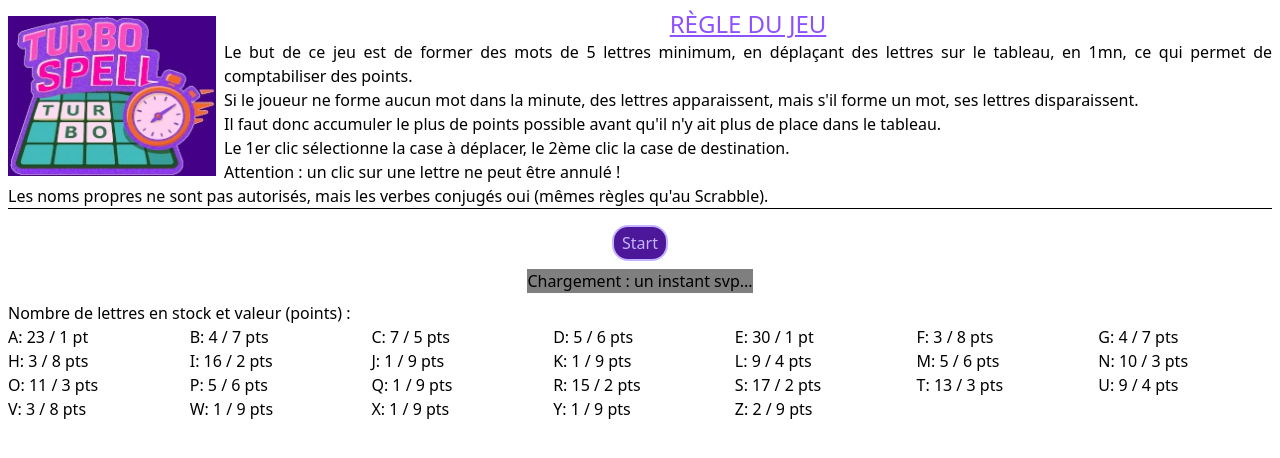
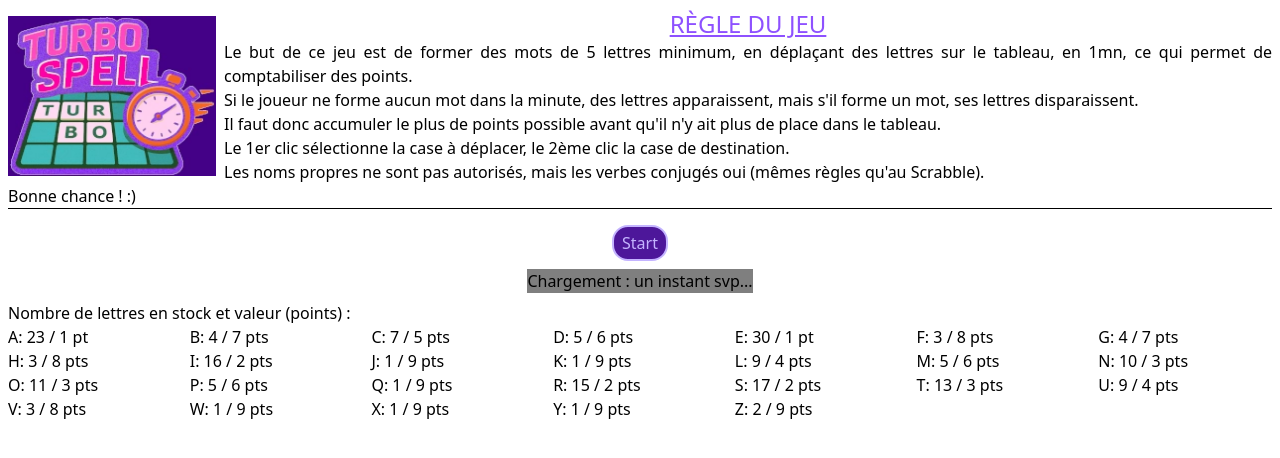
Before and after one commit to Sylvie-C/turbospell, a React (Vite) app: page / in a window 1280 px wide. Shown: the top 458 px of the page. Built offline with nearby package versions, Linux system fonts and the light colour scheme; no server answers.

Commit message:
update game rules (<Header />)

```diff
--- a/src/components/Header.jsx
+++ b/src/components/Header.jsx
@@ -24,9 +24,9 @@ export default function Header () {
           <p>Le but de ce jeu est de former des mots de 5 lettres minimum, en déplaçant des lettres sur le tableau, en 1mn, ce qui permet de comptabiliser des points. </p>
           <p>Si le joueur ne forme aucun mot dans la minute, des lettres apparaissent, mais s'il forme un mot, ses lettres disparaissent.</p>
           <p>Il faut donc accumuler le plus de points possible avant qu'il n'y ait plus de place dans le tableau.</p>
-          <p>Le 1er clic sélectionne la case à déplacer, le 2ème clic la case de destination.
-          <br/>Attention : un clic sur une lettre ne peut être annulé ! </p>
+          <p>Le 1er clic sélectionne la case à déplacer, le 2ème clic la case de destination.</p>
           <p>Les noms propres ne sont pas autorisés, mais les verbes conjugés oui (mêmes règles qu'au Scrabble). </p>
+          <p>Bonne chance ! :)</p>
         </div>
         <hr className="m-y-2"/>
 
```
